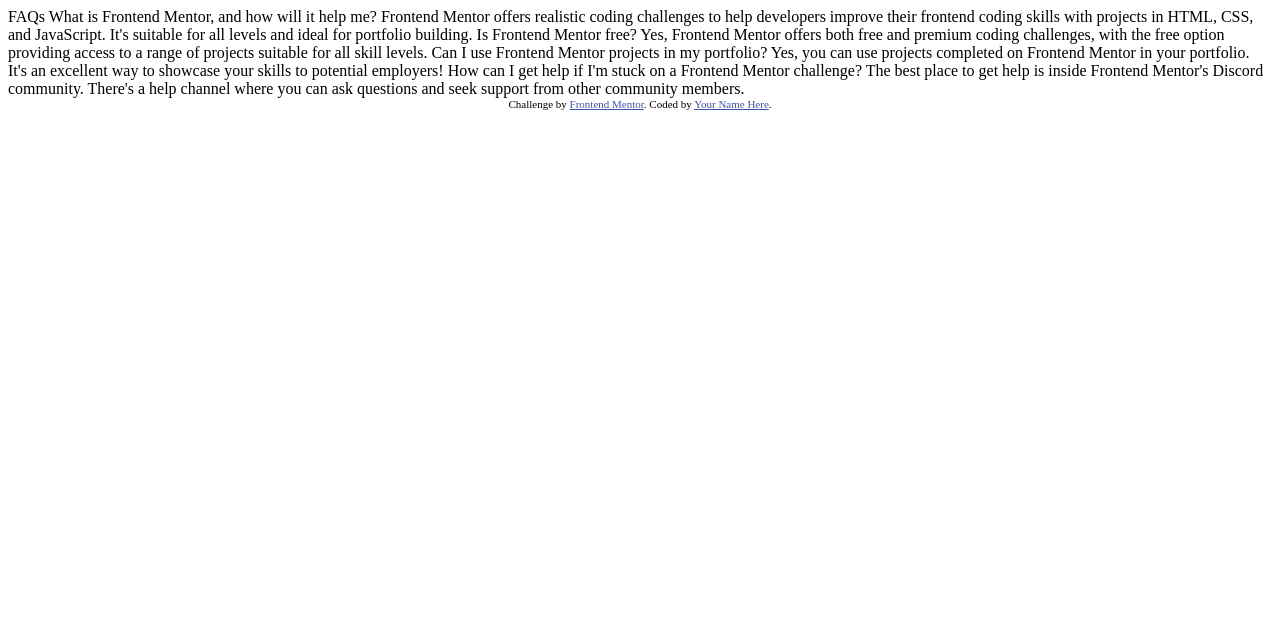
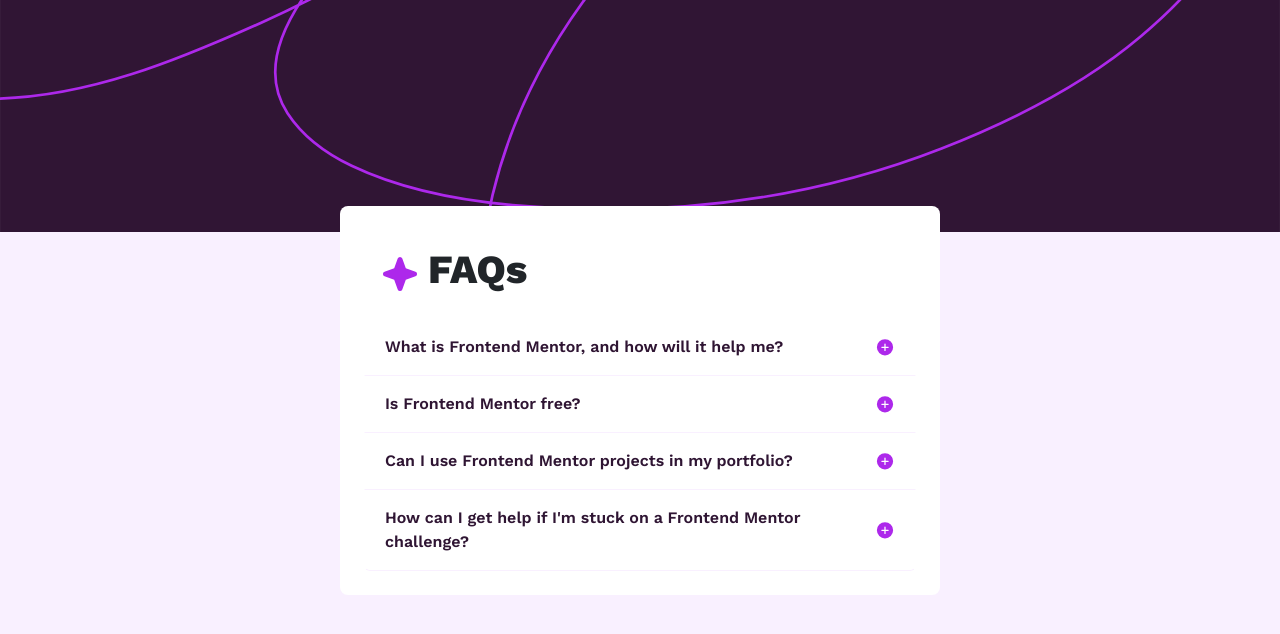
Before and after one commit to WestSopho/faq-accordion-main, a plain HTML site: page index.html in a window 1280 px wide. Drawn offline with nearby package versions, Linux system fonts and the light colour scheme.

Commit message:
final commit

```diff
--- /dev/null
+++ b/css/styles.css
@@ -0,0 +1,114 @@
+/* Importing fonts from locale */
+@font-face {
+    font-family: "Work Sans";
+    src: url("../assets/fonts/WorkSans-VariableFont_wght.ttf");
+}
+
+/* Define CSS variables */
+:root{
+    --font: "Work Sans", sans-serif;
+    --white: hsl(0, 0%, 100%);
+    --pink: hsl(275, 100%, 97%);
+    --real-pink: #AD28EB;
+    --purple-gray: hsl(292, 16%, 49%);
+    --purple-dark: hsl(292, 42%, 14%);
+}
+
+/* Normalize HTML  */
+*{
+    margin: 0;
+    padding: 0;
+    box-sizing: border-box;
+    font-family: var(--font);
+}
+
+/* Define background base color */
+.background-base{
+    background-color: var(--pink);
+}
+
+/* Define background image for xs and s devices*/
+@media (max-width: 767px) {
+    .background-image{
+        background: no-repeat center bottom url("../assets/images/background-pattern-mobile.svg");
+        background-size: cover;
+    }
+}
+
+/* Define background image for >= m devices */
+@media (min-width: 768px) {
+    .background-image{
+        background: no-repeat center bottom url("../assets/images/background-pattern-desktop.svg");
+        background-size: cover;
+    }
+}
+
+/* Define min-height of main */
+main{
+    min-height: 100vh;
+}
+
+/* Define sizing of background image */
+.background-image{
+    min-height: 232px;
+    max-height: 320px;
+}
+
+/* Define background color for card */
+.content-wrapper{
+    background-color: var(--white);
+    max-width: 600px;
+}
+
+.button-text{
+    margin-right: 15px;
+    padding-right: 10px;
+}
+
+/* Define size of star */
+#star{
+    width: 40px;
+    height: 40px;
+}
+
+/* Define font weight of FAQs */
+#faq-title{
+    font-weight: 800;
+}
+
+/* Customize Bootstrap accordion according to design */
+.accordion{
+    --bs-accordion-active-bg: none;
+    --bs-accordion-btn-focus-border-color: white;
+    --bs-accordion-btn-focus-box-shadow: none;
+    --bs-accordion-border-color: white;
+}
+
+/* Give accordion items border */
+.accordion-item{
+    border-bottom: 1px solid var(--pink);
+}
+
+/* Customize accordion button with design's ones */
+.accordion-button{
+    color: var(--purple-dark) !important;
+    font-weight: 600 !important;
+}
+
+.accordion-button:hover{
+    color: var(--real-pink) !important;
+}
+
+.accordion-button:not(.collapsed)::after{
+    background-image: url("../assets/images/icon-minus.svg");
+    color: var(--real-pink) !important;
+}
+
+.accordion-button::after {
+    background-image: url("../assets/images/icon-plus.svg");
+}
+
+/* Give text within accordion color */
+.accordion-body{
+    color: var(--purple-gray);
+}
--- a/index.html
+++ b/index.html
@@ -3,46 +3,86 @@
 <head>
   <meta charset="UTF-8">
   <meta name="viewport" content="width=device-width, initial-scale=1.0"> <!-- displays site properly based on user's device -->
+  <link rel="icon" type="image/png" sizes="32x32" href="./assets/images/favicon-32x32.png">
+  <link href="https://cdn.jsdelivr.net/npm/bootstrap@5.3.2/dist/css/bootstrap.min.css" rel="stylesheet" integrity="sha384-T3c6CoIi6uLrA9TneNEoa7RxnatzjcDSCmG1MXxSR1GAsXEV/Dwwykc2MPK8M2HN" crossorigin="anonymous">
+  <link rel="stylesheet" href="./css/styles.css">
+  <title>Frontend Mentor | FAQ accordion</title>
+</head>
+<body class="min-vh-100 position-relative background-base">
+  <!-- Absolute Positioned Background Image -->
+  <div class="position-absolute w-100 background-image z-0"></div>
 
-  <link rel="icon" type="image/png" sizes="32x32" href="./assets/images/favicon-32x32.png">
+  <main class="position-relative z-1 d-flex justify-content-center align-items-center">
+    <!-- Content Wrapper -->
+    <div class="content-wrapper w-75 rounded-3 p-4 my-3">
+      <!-- Content Header -->
+      <div class="d-flex justify-content-start align-items-center p-3 gap-2">
+        <img src="assets/images/icon-star.svg" id="star" alt="faq star">
+        <span id="faq-title" class="h1">FAQs</span>
+      </div>
 
-  <title>Frontend Mentor | FAQ accordion</title>
+      <!-- Content Accordion -->
+      <div class="accordion" id="faq">
+        <!-- FAQ 1st item -->
+        <div class="accordion-item">
+          <div class="accordion-header">
+            <button class="accordion-button collapsed" type="button" data-bs-toggle="collapse" data-bs-target="#faq-1" aria-expanded="false" aria-controls="item1">
+              <span class="button-text">What is Frontend Mentor, and how will it help me?</span>
+            </button>
+          </div>
+          <div id="faq-1" class="accordion-collapse collapse" data-bs-parent="#faq">
+            <div class="accordion-body">
+              Frontend Mentor offers realistic coding challenges to help developers improve their
+              frontend coding skills with projects in HTML, CSS, and JavaScript. It's suitable for
+              all levels and ideal for portfolio building.
+            </div>
+          </div>
+        </div>
+        <!-- FAQ 2nd item -->
+        <div class="accordion-item">
+          <div class="accordion-header">
+            <button class="accordion-button collapsed" type="button" data-bs-toggle="collapse" data-bs-target="#faq-2" aria-expanded="false" aria-controls="item1">
+              <span class="button-text">Is Frontend Mentor free?</span>
+            </button>
+          </div>
+          <div id="faq-2" class="accordion-collapse collapse" data-bs-parent="#faq">
+            <div class="accordion-body">
+              Yes, Frontend Mentor offers both free and premium coding challenges, with the free option providing access to a range of projects suitable for all skill levels.
+            </div>
+          </div>
+        </div>
+        <!-- FAQ 3rd item -->
+        <div class="accordion-item">
+          <div class="accordion-header">
+            <button class="accordion-button collapsed" type="button" data-bs-toggle="collapse" data-bs-target="#faq-3" aria-expanded="false" aria-controls="item1">
+              <span class="button-text">Can I use Frontend Mentor projects in my portfolio? </span>
+            </button>
+          </div>
+          <div id="faq-3" class="accordion-collapse collapse" data-bs-parent="#faq">
+            <div class="accordion-body">
+              Yes, you can use projects completed on Frontend Mentor in your portfolio. It's an excellent way to showcase your skills to potential employers!
+            </div>
+          </div>
+        </div>
+        <!-- FAQ 4th item -->
+        <div class="accordion-item">
+          <div class="accordion-header">
+            <button class="accordion-button collapsed" type="button" data-bs-toggle="collapse" data-bs-target="#faq-4" aria-expanded="false" aria-controls="item1">
+              How can I get help if I'm stuck on a Frontend Mentor challenge?
+            </button>
+          </div>
+          <div id="faq-4" class="accordion-collapse collapse" data-bs-parent="#faq">
+            <div class="accordion-body">
+              The best place to get help is inside Frontend Mentor's Discord community. There's a help channel where you can ask questions and seek support from other community members.
+            </div>
+          </div>
+        </div>
 
-  <!-- Feel free to remove these styles or customise in your own stylesheet 👍 -->
-  <style>
-    .attribution { font-size: 11px; text-align: center; }
-    .attribution a { color: hsl(228, 45%, 44%); }
-  </style>
-</head>
-<body>
-
-  FAQs
-
-  What is Frontend Mentor, and how will it help me?
-
-  Frontend Mentor offers realistic coding challenges to help developers improve their
-  frontend coding skills with projects in HTML, CSS, and JavaScript. It's suitable for
-  all levels and ideal for portfolio building.
-
-  Is Frontend Mentor free?
-
-  Yes, Frontend Mentor offers both free and premium coding challenges, with the free
-  option providing access to a range of projects suitable for all skill levels.
-
-  Can I use Frontend Mentor projects in my portfolio?
-
-  Yes, you can use projects completed on Frontend Mentor in your portfolio. It's an excellent
-  way to showcase your skills to potential employers!
-
-  How can I get help if I'm stuck on a Frontend Mentor challenge?
-
-  The best place to get help is inside Frontend Mentor's Discord community. There's a help
-  channel where you can ask questions and seek support from other community members.
+      </div>
 
 
-  <div class="attribution">
-    Challenge by <a href="https://www.frontendmentor.io?ref=challenge" target="_blank">Frontend Mentor</a>.
-    Coded by <a href="#">Your Name Here</a>.
-  </div>
+    </div>
+  </main>
+  <script src="https://cdn.jsdelivr.net/npm/bootstrap@5.3.2/dist/js/bootstrap.bundle.min.js" integrity="sha384-C6RzsynM9kWDrMNeT87bh95OGNyZPhcTNXj1NW7RuBCsyN/o0jlpcV8Qyq46cDfL" crossorigin="anonymous"></script>
 </body>
 </html>
```
Also changed, not shown: screenshot.png (added), 1 other file.
